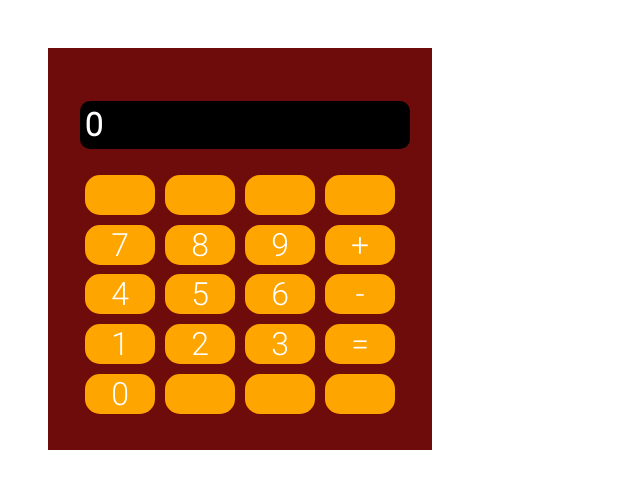
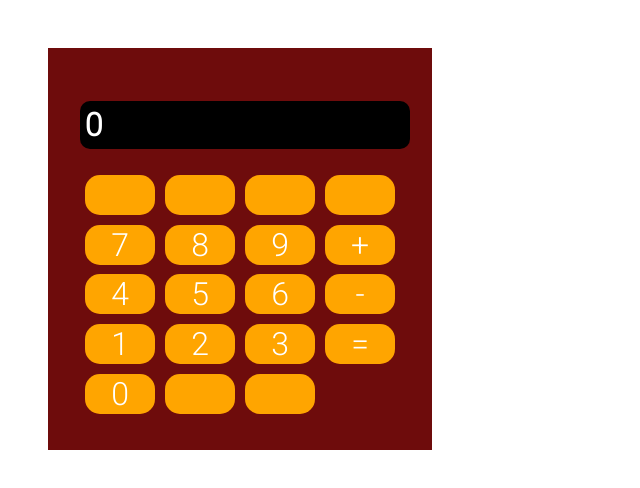
Before and after one commit to dpars34/calculator, a React (Create React App) app: page / in a window 1280 px wide. Shown: the top 488 px of the page, without its empty margins (0-640 px from the left). Built offline with nearby package versions, Linux system fonts and the light colour scheme.

Commit message:
Chnaged button

```diff
--- a/src/App.js
+++ b/src/App.js
@@ -131,7 +131,6 @@ class App extends React.Component {
           <Button display="0" value="0" onClick={this.handleClick}/>
           <Button display="" value="" />
           <Button display="" value="" />
-          <Button display="" value="" />
         </div>
       </div>
     )
```
